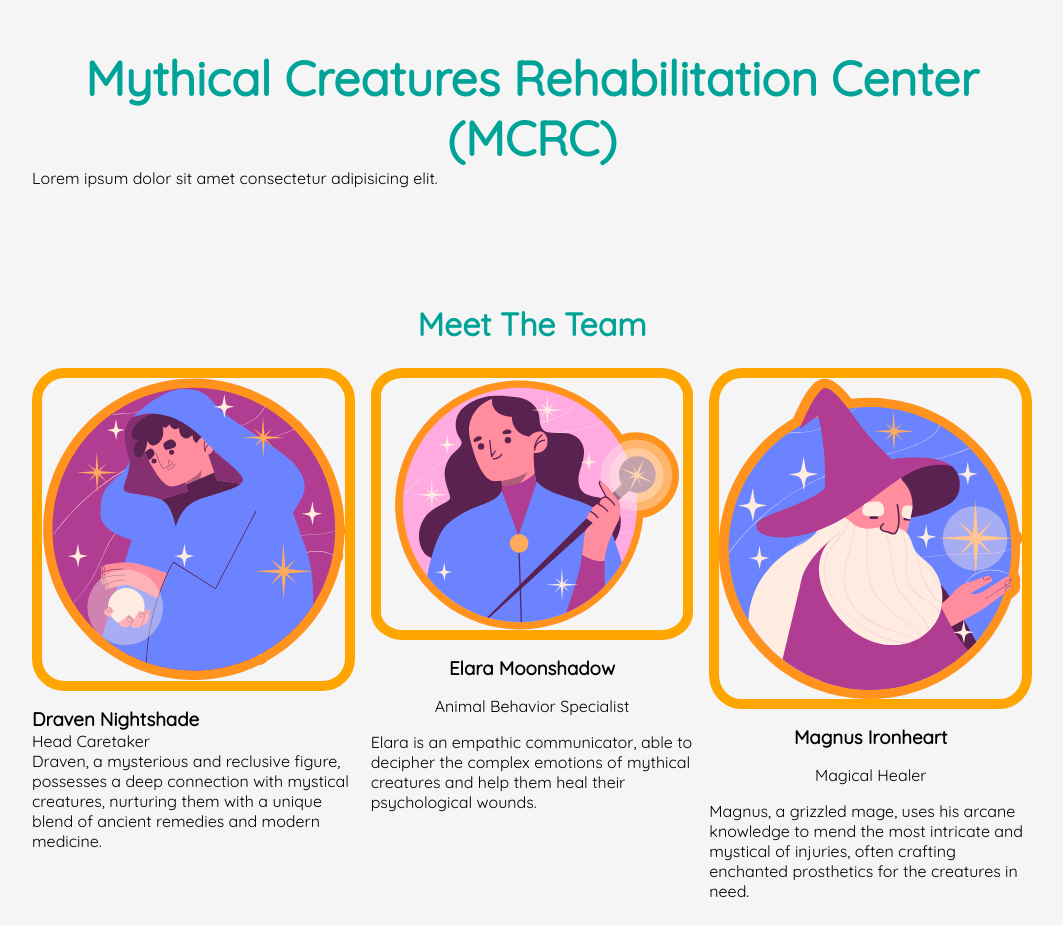
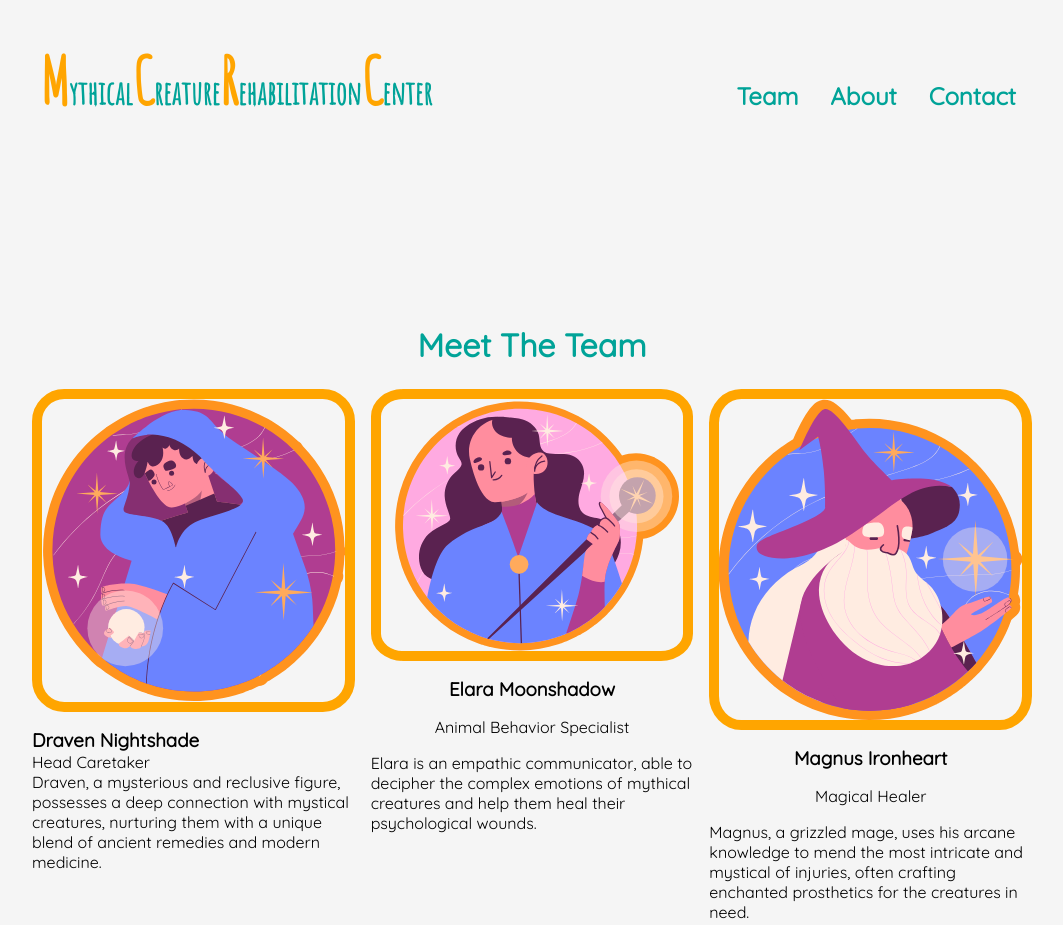
Before and after one commit to fac29b/James_Fintan_Project1, a plain HTML site: page index.html in a window 1280 px wide. Shown: the top 925 px of the page, without its empty margins (108-1171 px from the left). Drawn offline with Linux system fonts and the light colour scheme.

Commit message:
Navbar developed. Title / logo top left. Nav items on the right with hover effect. Links navigate to sections of page. Flexbox approach taken so respnsonsiveness should be okay
Closes #7

```diff
--- a/assets/css/style.css
+++ b/assets/css/style.css
@@ -13,7 +13,7 @@
 
     /* fonts */
     /* FONTS WILL REQUIRE STYLE LINKS TO BE ADDED TO HTML */
-    --hero-font: "Amatic SC";
+    --hero-font: Amatic SC;
     --header-font: "Josefin Sans";
     --body-font: Quicksand, roboto, arial;
 
@@ -54,6 +54,70 @@ h2 {
     text-align: center;
 }
 
+/* NAVBAR */
+
+header {
+    padding-block: 2rem;
+    width: var(--width);
+    max-width: var(--max-width);
+    margin: var(--center-element);
+}
+
+nav>p {
+    font-family: var(--hero-font);
+    color: var(--secondary-color);
+    font-size: 4rem;
+    font-weight: bolder;
+    padding: 0.5rem;
+}
+
+nav>p>span {
+    font-size: 2rem;
+    color: var(--primary-color);
+}
+
+nav {
+    display: flex;
+    flex-direction: row;
+    flex-wrap: wrap;
+    justify-content: space-around;
+    align-items: baseline;
+}
+
+nav>ul {
+    margin-left: auto;
+    list-style: none;
+    display: flex;
+    flex-direction: row;
+    justify-content: end;
+}
+
+nav>ul>li {
+    margin: 1rem;
+    font-size: 1.5rem;
+    text-decoration: none;
+    transition: 0.5s;
+}
+
+nav>ul>li>a {
+    text-decoration: none;
+    color: var(--primary-color);
+    font-weight: bold;
+    transition: 0.4s;
+}
+
+nav>ul>li>a:hover {
+    color: var(--secondary-color);
+    background-color: var(--primary-color);
+    border-radius: 10%;
+    color: var(--secondary-color);
+    font-weight: bolder;
+    padding: 0.5rem;
+}
+
+
+
+
 /* TEAM SECTION */
 
 .profiles__title {
--- a/index.html
+++ b/index.html
@@ -7,6 +7,7 @@
     <title>Mythical Creatures Rehabilitation Center (MCRC)</title>
     <link rel="stylesheet" href="./assets/css/style.css">
     <link rel="stylesheet" href="https://fonts.googleapis.com/css?family=Quicksand">
+    <link rel="stylesheet" href="https://fonts.googleapis.com/css?family=Amatic+SC">
 </head>
 
 <body>
@@ -14,15 +15,18 @@
     <!-- NavBar -->
     <header>
         <nav>
-
+            <p>M<span>ythical</span>C<span>reature</span>R<span>ehabilitation</span>C<span>enter</span></p>
+            <ul>
+                <li><a href="#team" class="chip">Team</a></li>
+                <li><a href="#about">About</a></li>
+                <li><a href="#contact">Contact</a></li>
+            </ul>
         </nav>
     </header>
 
     <!-- HERO SECTION -->
     <section>
-        <h1>Mythical Creatures Rehabilitation Center (MCRC)</h1>
         <div>
-            <p>Lorem ipsum dolor sit amet consectetur adipisicing elit.</p>
         </div>
         <div>
             <img src="" alt="">
@@ -31,7 +35,7 @@
 
     <!-- TEAM SECTION -->
 
-    <section class="profiles">
+    <section class="profiles" id="team">
         <h2 class="profiles__title">Meet The Team</h2>
         <div class="team">
             <article class="team__member">
@@ -132,7 +136,7 @@
 
     <!-- ABOUT / TESTIMONIALS -->
 
-    <section>
+    <section id="about">
         <h2>About</h2>
         <p>Lorem, ipsum dolor sit amet consectetur adipisicing elit. Amet nihil reprehenderit itaque libero fugit quae
             dolorem officia consequuntur omnis! Dolore quos aut dolor dolorum corporis cupiditate itaque reprehenderit
@@ -141,7 +145,7 @@
 
     <!-- CONTACT -->
 
-    <section>
+    <section id="contact">
         <h2>Contact</h2>
         <form></form>
     </section>
@@ -150,7 +154,9 @@
         <p>Links to James & Fintan Linkedin etc.</p>
         <p>Link to GitHub Repo</p>
         <p>© 2023 James & Fintan. All rights reserved.</p>
-        <p><a href="https://www.freepik.com/free-vector/various-magicians-illustration-collection_15535245.htm#query=wizard%20illustration&position=4&from_view=keyword&track=ais">Image by pikisuperstar</a> on Freepik</p>
+        <p><a
+                href="https://www.freepik.com/free-vector/various-magicians-illustration-collection_15535245.htm#query=wizard%20illustration&position=4&from_view=keyword&track=ais">Image
+                by pikisuperstar</a> on Freepik</p>
     </footer>
 
     <!-- JS SCRIPT -->
```
Lines whose indentation alone changed are shown as unchanged.
